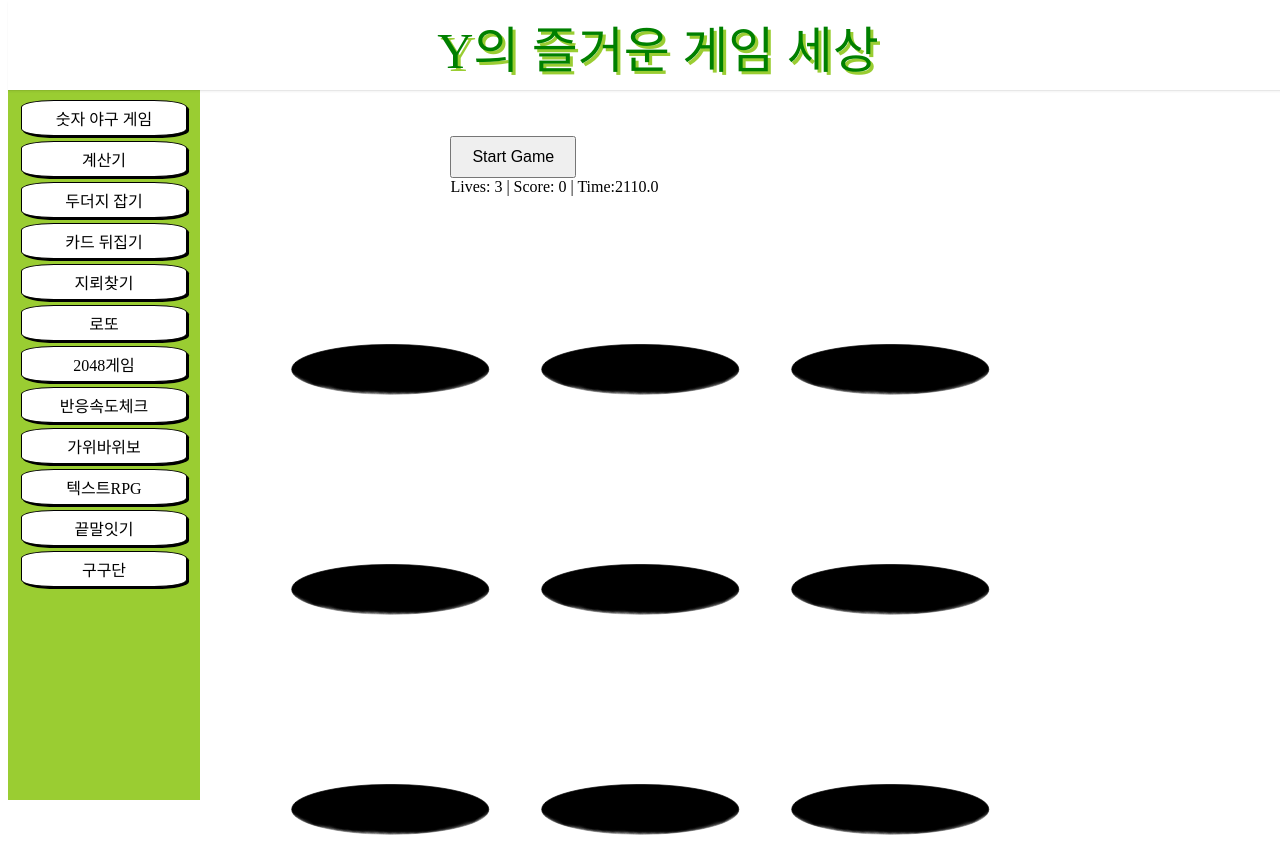
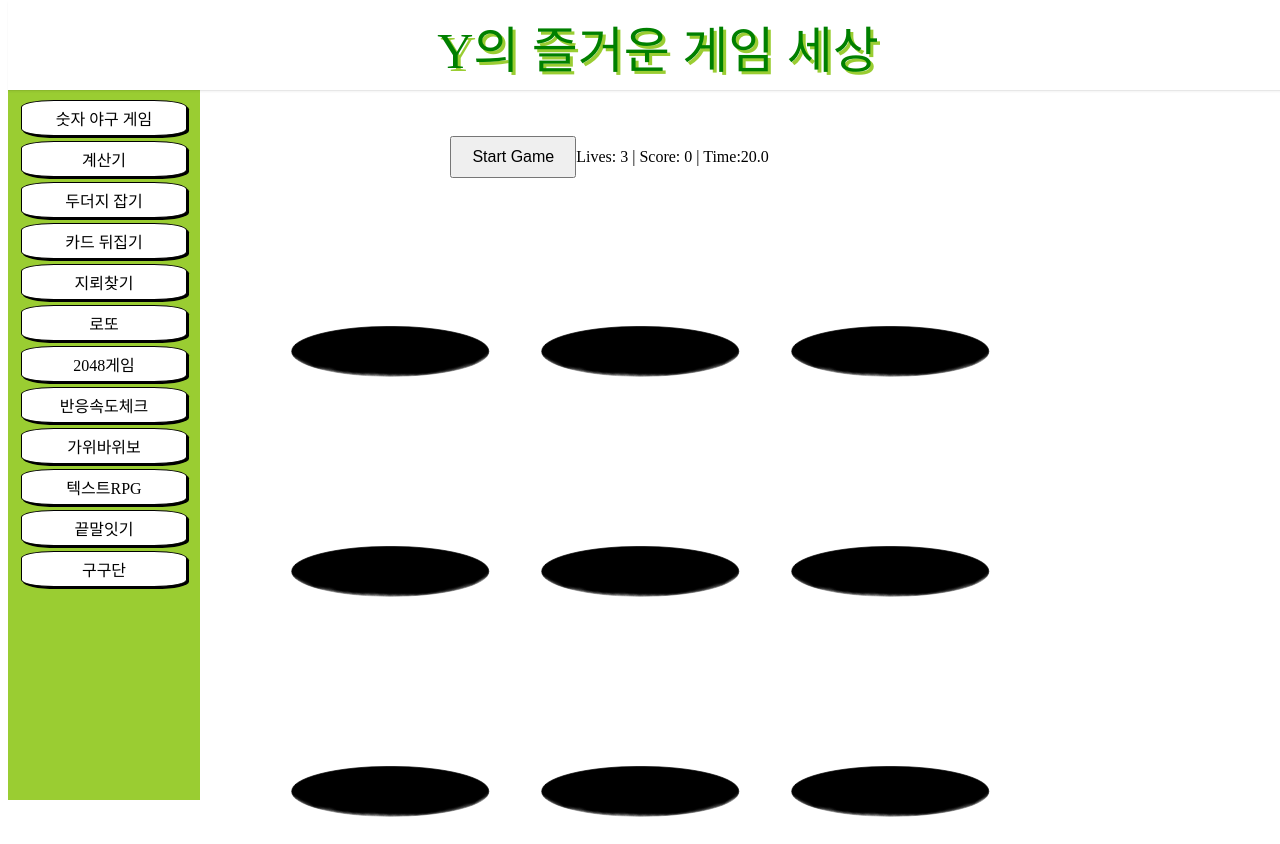
Before and after one commit to tomyhas59/reactGame, a React (Create React App) app: page /catchMole in a window 1280 px wide. Built offline with nearby package versions, Linux system fonts and the light colour scheme.

Commit message:
(props) =>     props.type === "mole"

```diff
--- a/src/pages/CatchMole.js
+++ b/src/pages/CatchMole.js
@@ -9,29 +9,29 @@ import explodeImg from "../explode.png";
 
 const CatchMole = () => {
   const [moles, setMoles] = useState(
-    Array.from({ length: 9 }).fill({ type: null, clicked: false, rise: false })
+    Array.from({ length: 9 }).fill({ type: null, clicked: false })
   );
   const [isGameStarted, setIsGameStarted] = useState(false);
   const [score, setScore] = useState(0);
   const [lives, setLives] = useState(3);
-  const [time, setTime] = useState(2110);
+  const [time, setTime] = useState(20);
 
   const generateRandomMoles = useCallback(() => {
     setMoles((prevMoles) => {
       const updatedMoles = [...prevMoles];
-      const numberOfAppearances = Math.floor(Math.random() * 4) + 3;
+      const numberOfAppearances = Math.floor(Math.random() * 3 + 4);
 
       for (let i = 0; i < numberOfAppearances; i++) {
         const index = Math.floor(Math.random() * 9);
         updatedMoles[index] =
           Math.random() < 0.5
-            ? { type: "mole", clicked: false, rise: true }
-            : { type: "bomb", clicked: false, rise: true };
+            ? { type: "mole", clicked: false }
+            : { type: "bomb", clicked: false };
       }
 
       setTimeout(() => {
         setMoles((prevMoles) =>
-          prevMoles.map((mole) => (mole.rise ? { ...mole, rise: false } : mole))
+          prevMoles.map((mole) => (mole.type ? { ...mole, type: null } : mole))
         );
       }, 1000);
 
@@ -99,7 +99,6 @@ const CatchMole = () => {
           Array.from({ length: 9 }).fill({
             type: null,
             clicked: false,
-            rise: false,
           })
         );
       }, 50);
@@ -123,30 +122,29 @@ const CatchMole = () => {
 
   return (
     <>
+      <div>
         {!isGameStarted && (
           <StartButton onClick={startGame}>Start Game</StartButton>
         )}
-      <div>
+        <span>
           Lives: {lives} | Score: {score} | Time:{time.toFixed(1)}
+        </span>
       </div>
       <HoleGrid>
         {moles.map((mole, index) => (
           <Cell key={index}>
             <Hole></Hole>
-            {isGameStarted && mole.type === "mole" && (
             <Gopher
               onClick={() => handleMoleClick(index)}
               clicked={mole.clicked}
-                rise={mole.rise}
+              type={mole.type}
             />
-            )}
-            {isGameStarted && mole.type === "bomb" && (
             <Bomb
               onClick={() => handleBombClick(index)}
               clicked={mole.clicked}
-                rise={mole.rise}
+              type={mole.type}
             />
-            )}
+
             <HoleFront></HoleFront>
           </Cell>
         ))}
@@ -173,30 +171,44 @@ const Cell = styled.div`
   overflow: hidden;
 `;
 
-const Gopher = styled.div`
-  background-image: url(${gopherImg});
+const BaseMoleStyle = css`
   position: absolute;
   width: 200px;
   height: 200px;
-  bottom: 0;
+  bottom: -200px;
   background-size: contain;
   opacity: 1;
-  transition: transform 1s ease-in-out;
-  transform: translateY(${(props) => (props.rise ? "200px" : "0px")});
+  transition: bottom 1s ease-in-out;
+`;
+
+const Gopher = styled.div`
+  ${BaseMoleStyle}
+  background-image: url(${gopherImg});
+  ${(props) =>
+    props.type === "mole" &&
+    css`
+      bottom: 0;
+    `}
   ${(props) =>
     props.clicked &&
     css`
-      transform: translateY(200px);
+      bottom: -200px;
       background-image: url(${deadImg});
     `}
 `;
 
-const Bomb = styled(Gopher)`
-  background: url(${bombImg}) center center no-repeat;
+const Bomb = styled.div`
+  ${BaseMoleStyle}
+  background: url(${bombImg}) center no-repeat;
+  ${(props) =>
+    props.type === "bomb" &&
+    css`
+      bottom: 0;
+    `}
   ${(props) =>
     props.clicked &&
     css`
-      transform: translateY(200px);
+      bottom: -200px;
       background-image: url(${explodeImg});
     `}
 `;
```
Lines whose indentation alone changed are shown as unchanged.
